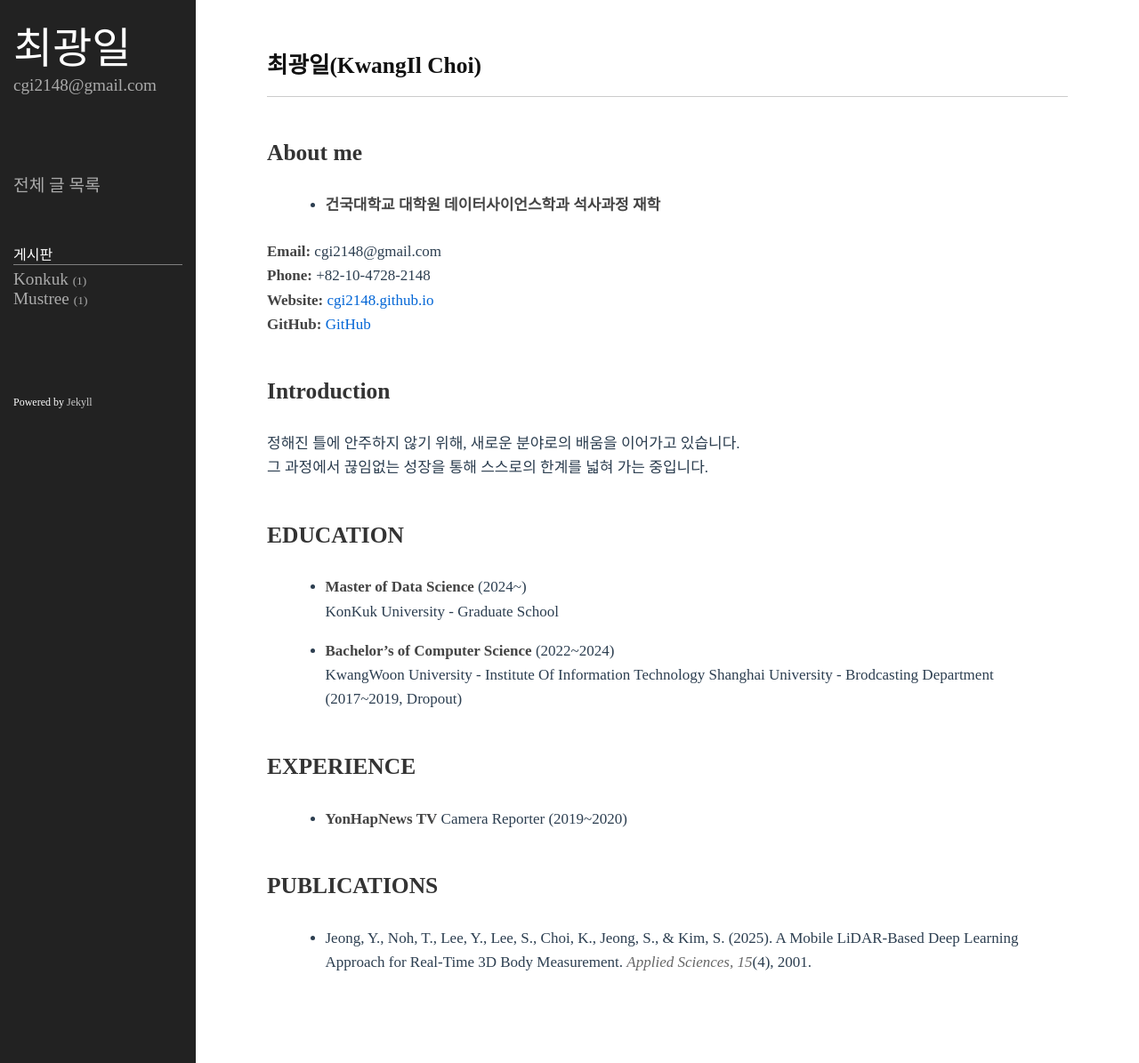
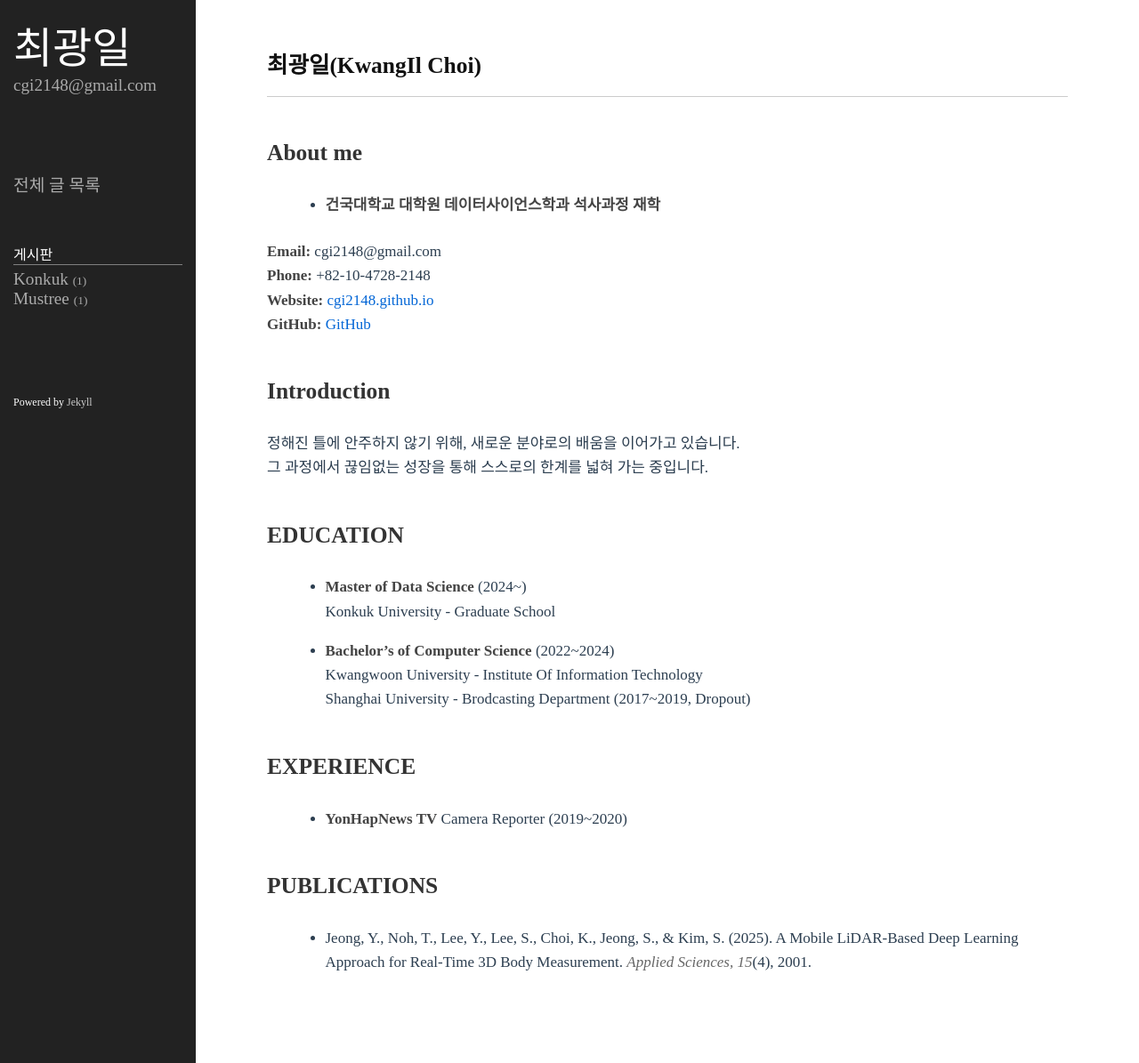
Before and after one commit to cgi2148/cgi2148.github.io, a Jekyll site: the page built from index.md, in a window 1280 px wide. Shown: the whole page at 89% size. Built offline with Jekyll 4.4.1, drawn with Linux system fonts in a browser that asks for light colours; some web fonts are replaced.

```diff
--- a/index.md
+++ b/index.md
@@ -20,10 +20,10 @@ permalink: /
 ## EDUCATION
 
 - **Master of Data Science** (2024~)
-  KonKuk University - Graduate School
+  Konkuk University - Graduate School
 
 - **Bachelor's of Computer Science** (2022~2024)
-  KwangWoon University - Institute Of Information Technology
+  Kwangwoon University - Institute Of Information Technology
   Shanghai University - Brodcasting Department (2017~2019, Dropout)
 
 ## EXPERIENCE
```
